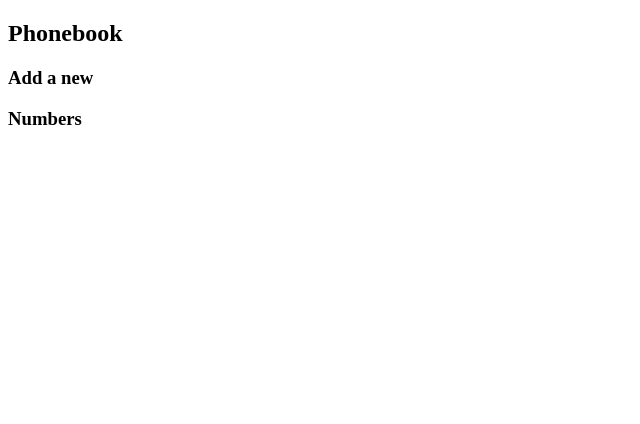
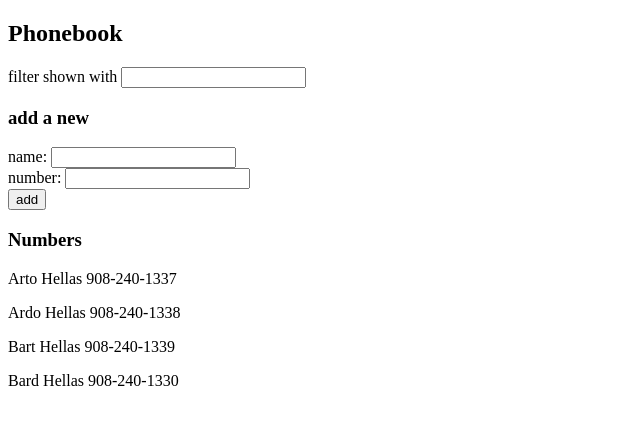
Before and after one commit to kennyenguyen/part2b-phonebook, a React (Create React App) app: page / in a window 1280 px wide. Shown: the top 424 px of the page, without its empty margins (0-640 px from the left). Built offline with nearby package versions, Linux system fonts and the light colour scheme.

Commit message:
Add filter functionality

```diff
--- a/src/App.js
+++ b/src/App.js
@@ -1,29 +1,15 @@
 import {useState} from 'react'
-
-const Filter = () => {
-
-}
-
-const PersonForm = ({name, number}) => {
-    // return (
-    //     <form onSubmit={addPerson}>
-    //         <div>name: <input value={name} onChange={handleNameChange} /></div>
-    //         <div>number: <input value={number} onChange={handlePhoneChange} /></div>
-    //         <div><button type="submit">add</button></div>
-    //     </form>
-    // )
-}
-
-const Persons = () => {
-
-}
 
 const App = () => {
     const [persons, setPersons] = useState([
-        {name: 'Arto Hellas', phone: '908-240-1337'}
+        {name: 'Arto Hellas', phone: '908-240-1337'},
+        {name: 'Ardo Hellas', phone: '908-240-1338'},
+        {name: 'Bart Hellas', phone: '908-240-1339'},
+        {name: 'Bard Hellas', phone: '908-240-1330'},
     ])
     const [newName, setNewName] = useState('')
     const [newPhone, setNewPhone] = useState('')
+    const [newFilter, setNewFilter] = useState('')
 
     const addPerson = (event) => {
         event.preventDefault()
@@ -52,35 +38,33 @@ const App = () => {
         setNewPhone(event.target.value)
     }
 
-    return (
-        <>
-            <h2>Phonebook</h2>
-            <Filter />
-            <h3>Add a new</h3>
-            <PersonForm name={newName} number={newPhone} />
-            <h3>Numbers</h3>
-            <Persons />
-        </>
-    )
+    const handleFilterChange = (event) => {
+        console.log(event.target.value)
+        setNewFilter(event.target.value)
+    }
 
+    const personsToShow = newFilter
+        ? persons.filter(person => person.name.toLowerCase().startsWith(newFilter.toLowerCase()))
+        : persons
 
     return (
         <div>
             <h2>Phonebook</h2>
+            <div>filter shown with <input value={newFilter} onChange={handleFilterChange} /></div>
+
+            <h3>add a new</h3>
             <form onSubmit={addPerson}>
                 <div>name: <input value={newName} onChange={handleNameChange} /></div>
                 <div>number: <input value={newPhone} onChange={handlePhoneChange} /></div>
                 <div><button type="submit">add</button></div>
             </form>
-            <h2>Numbers</h2>
+
+            <h3>Numbers</h3>
             <div>
-                {persons.map(person =>
-                    <p key={persons.indexOf(person)}>{person.name} {person.phone}</p>
+                {personsToShow.map(person =>
+                    <p key={personsToShow.indexOf(person)}>{person.name} {person.phone}</p>
                 )}
             </div>
-
-            <div>debug: {newName} {newPhone}</div>
-
         </div>
     )
 }
```
